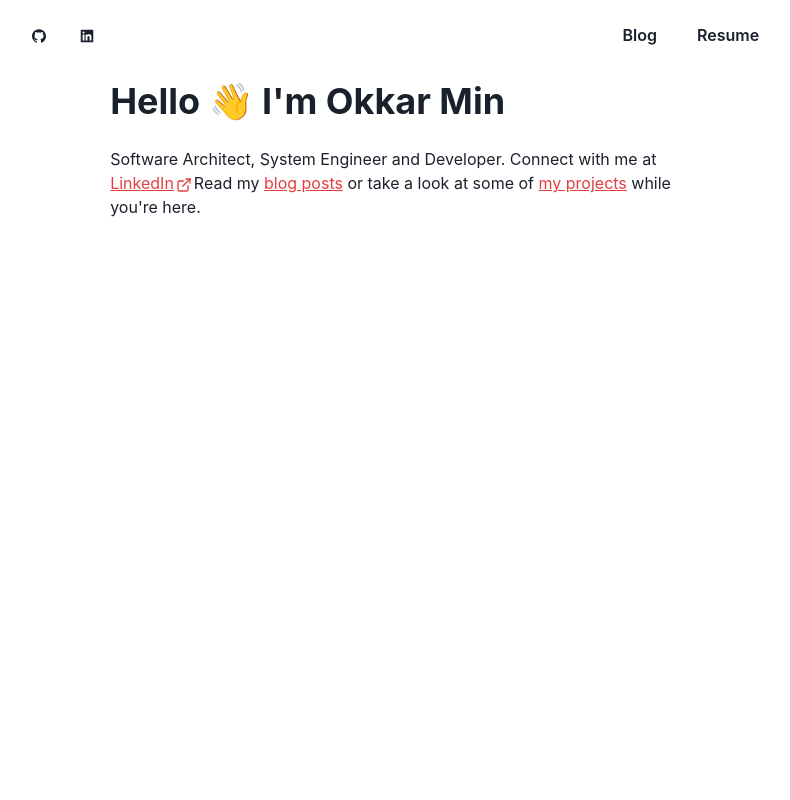
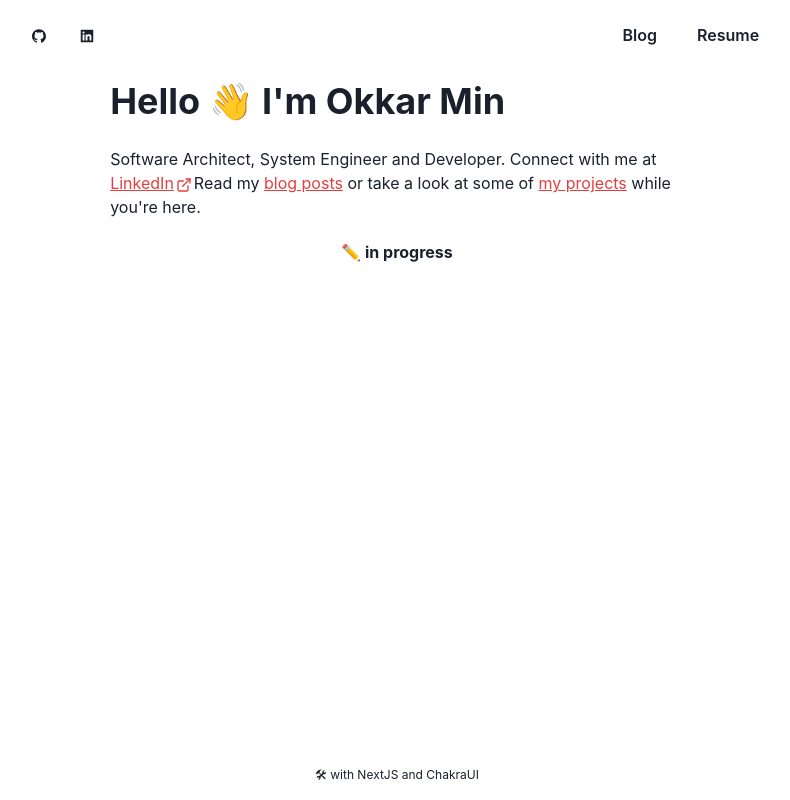
Before and after one commit to OkkarMin/okkar-blog-url-shortner, a Next.js app: page / in a window 1280 px wide. Shown: the whole page, without its empty margins (243-1033 px from the left). Built offline with nearby package versions, Linux system fonts and the light colour scheme.

Commit message:
feat(body): :sparkles: Add body (content) of page

```diff
--- /dev/null
+++ b/components/body.js
@@ -0,0 +1,11 @@
+import { Container, Heading, Text, VStack } from "@chakra-ui/react";
+
+export default function Body() {
+  return (
+    <VStack mt={6}>
+      <Container centerContent>
+        <Heading size="sm">✏️ in progress</Heading>
+      </Container>
+    </VStack>
+  );
+}
--- a/pages/index.js
+++ b/pages/index.js
@@ -1,12 +1,16 @@
 import Layout from "../components/layout";
 import Header from "../components/header";
 import Introduction from "../components/introduction";
+import Body from "../components/body";
+import Footer from "../components/footer";
 
 export default function Home() {
   return (
     <Layout>
       <Header />
       <Introduction />
+      <Body />
+      <Footer />
     </Layout>
   );
 }
```
